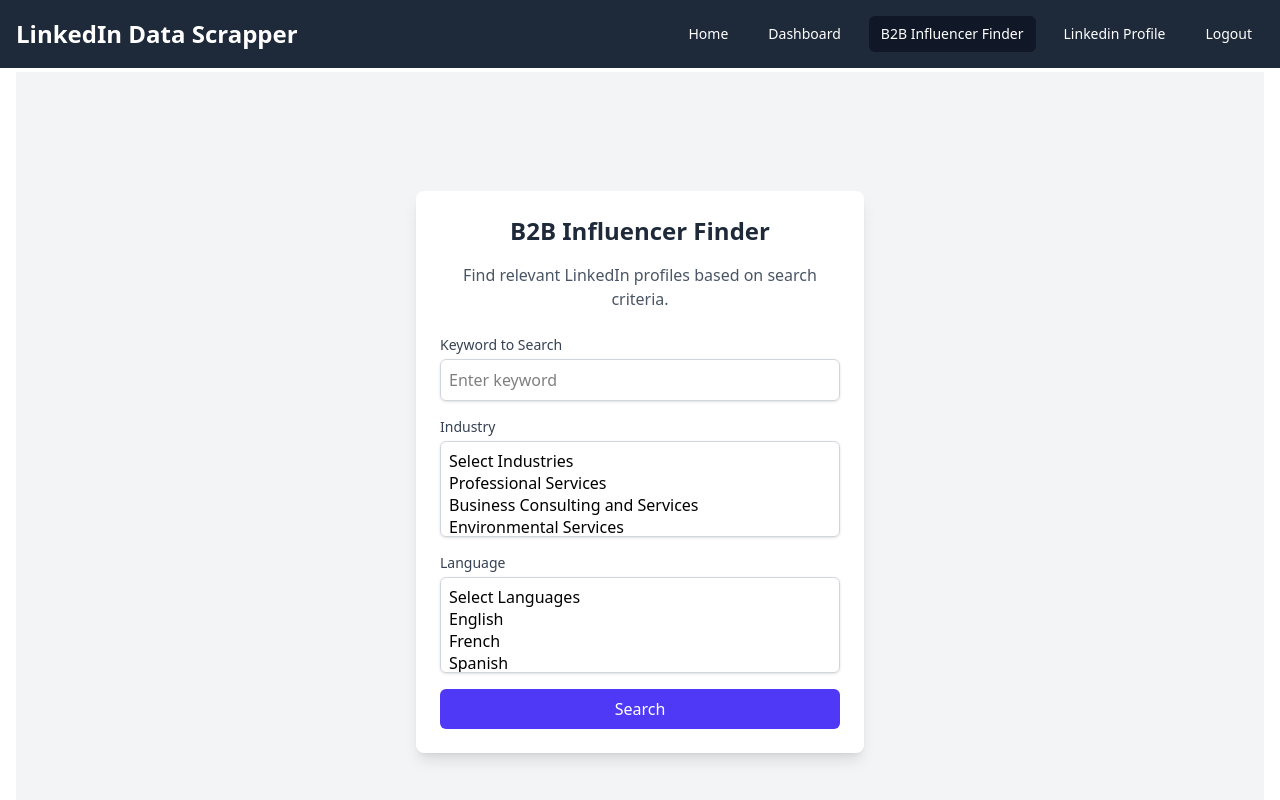
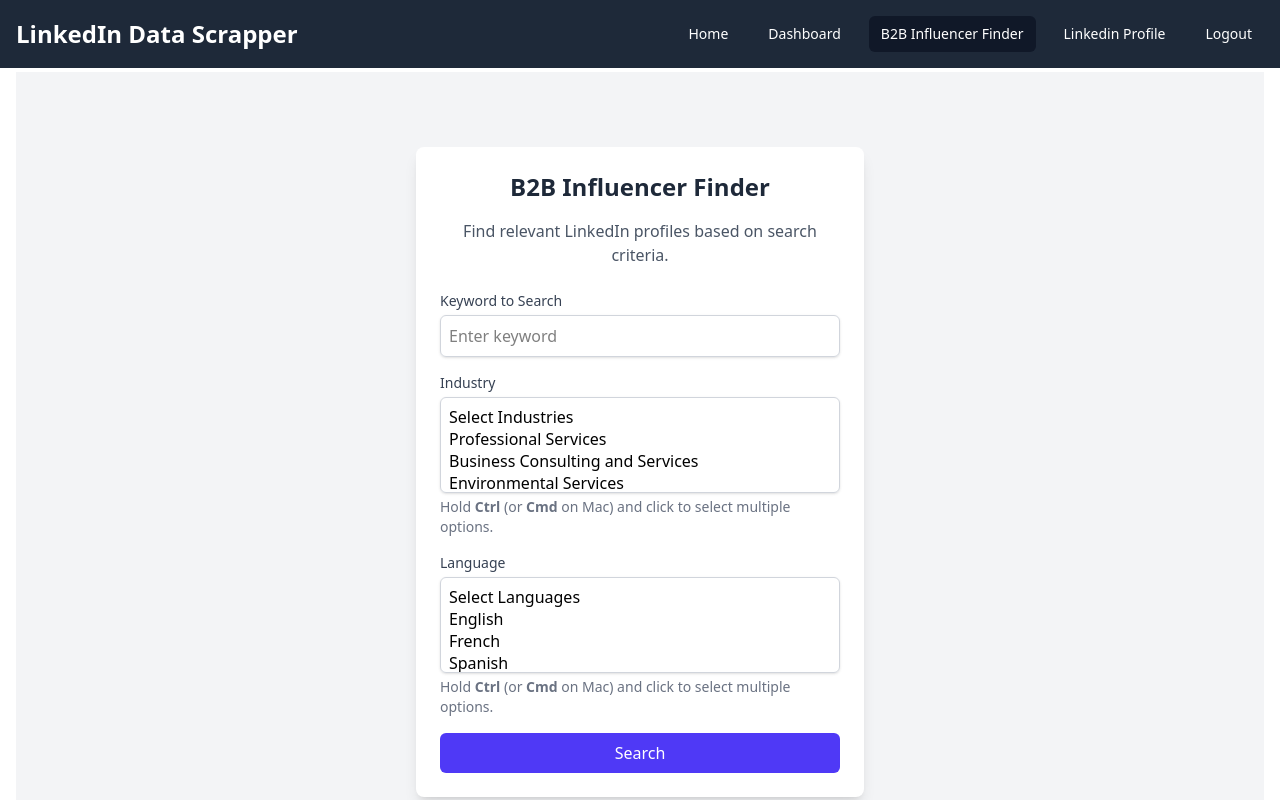
Before and after one commit to FullStackGenius/linkedin-profile-scrapper-frontend, a React (Vite) app: page /b2b-influencer-finder in a window 1280 px wide. Shown: the top 800 px of the page. Built offline with nearby package versions, Linux system fonts and the light colour scheme; no server answers; sample sign-in values are in the browser's storage.

Commit message:
add required message and multiple select message

```diff
--- a/src/components/B2BInfluencerFinder.tsx
+++ b/src/components/B2BInfluencerFinder.tsx
@@ -70,6 +70,7 @@
               type="text"
               name="keyword"
               value={formData.keyword}
+              required
               onChange={handleChange}
               className="mt-1 block w-full p-2 border border-gray-300 rounded-md shadow-sm focus:ring-indigo-500 focus:border-indigo-500"
               placeholder="Enter keyword"
@@ -81,6 +82,7 @@
               name="industry"
               multiple
               value={formData.industry}
+              required
               onChange={handleChange}
               className="mt-1 block w-full p-2 border border-gray-300 rounded-md shadow-sm focus:ring-indigo-500 focus:border-indigo-500 h-24"
               size={5}
@@ -92,12 +94,16 @@
               <option value="25">Manufacturing</option>
               <option value="55">Machinery Manufacturing</option>
             </select>
+             <p className="text-sm text-gray-500 mt-1">
+    Hold <span className="font-semibold">Ctrl</span> (or <span className="font-semibold">Cmd</span> on Mac) and click to select multiple options.
+  </p>
           </div>
           <div>
             <label className="block text-sm font-medium text-gray-700">Language</label>
             <select
               name="language"
               multiple
+              required
               value={formData.language}
               onChange={handleChange}
               className="mt-1 block w-full p-2 border border-gray-300 rounded-md shadow-sm focus:ring-indigo-500 focus:border-indigo-500 h-24"
@@ -110,6 +116,9 @@
               <option value="de">German</option>
               <option value="pt">Portuguese</option>
             </select>
+             <p className="text-sm text-gray-500 mt-1">
+    Hold <span className="font-semibold">Ctrl</span> (or <span className="font-semibold">Cmd</span> on Mac) and click to select multiple options.
+  </p>
           </div>
           <button
             type="submit"
```
